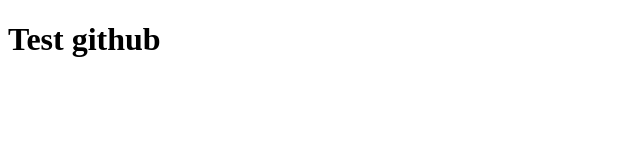
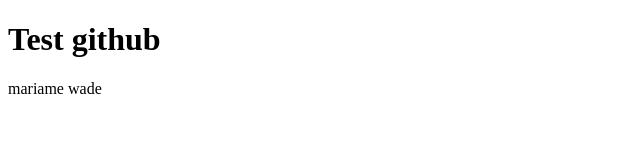
Before and after one commit to jeuneriche25/test, a plain HTML site: page index.html in a window 1280 px wide. Shown: the whole page, without its empty margins (0-640 px from the left). Drawn offline with Linux system fonts and the light colour scheme.

Commit message:
ajout d'un paragraphe

```diff
--- a/index.html
+++ b/index.html
@@ -7,5 +7,6 @@
 </head>
 <body>
     <h1>Test github</h1>
+    <p>mariame wade</p>
 </body>
 </html>
```
